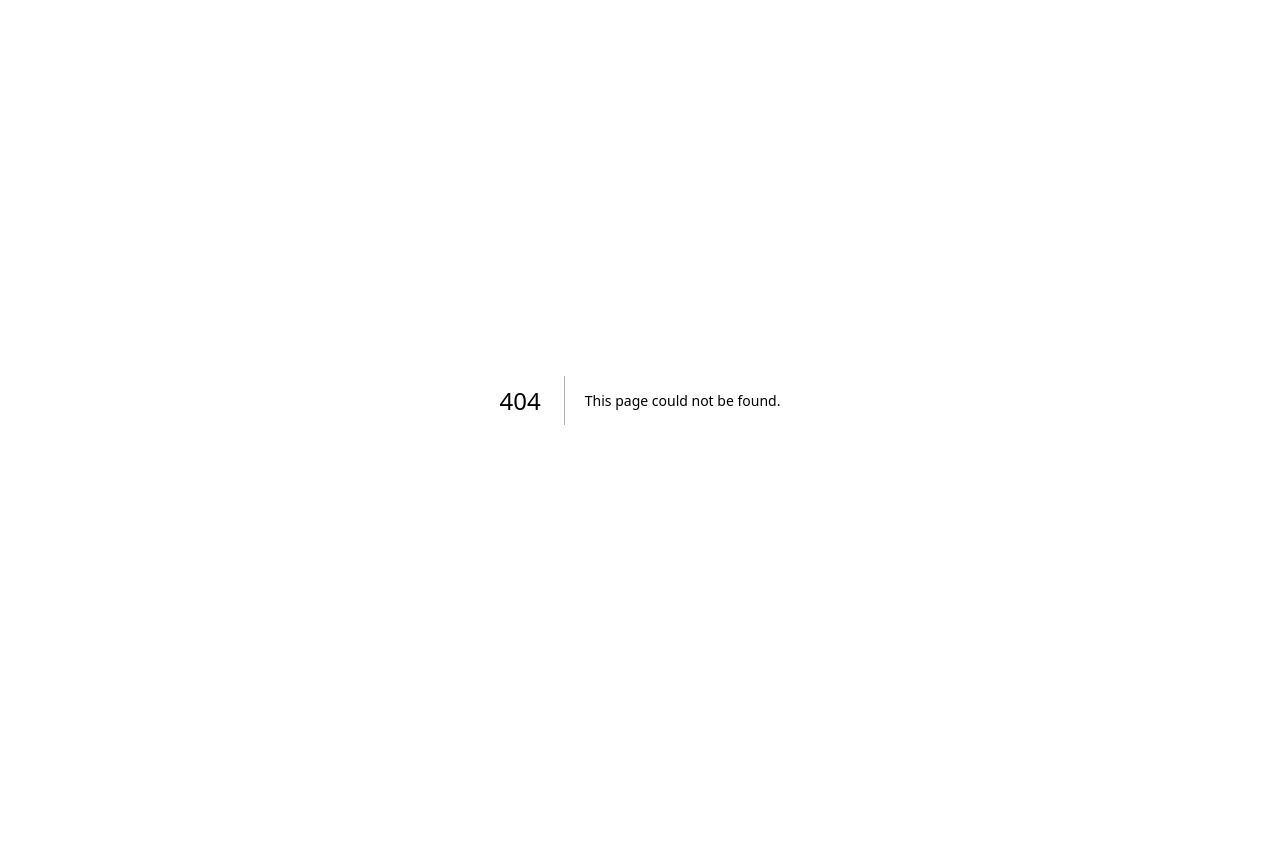
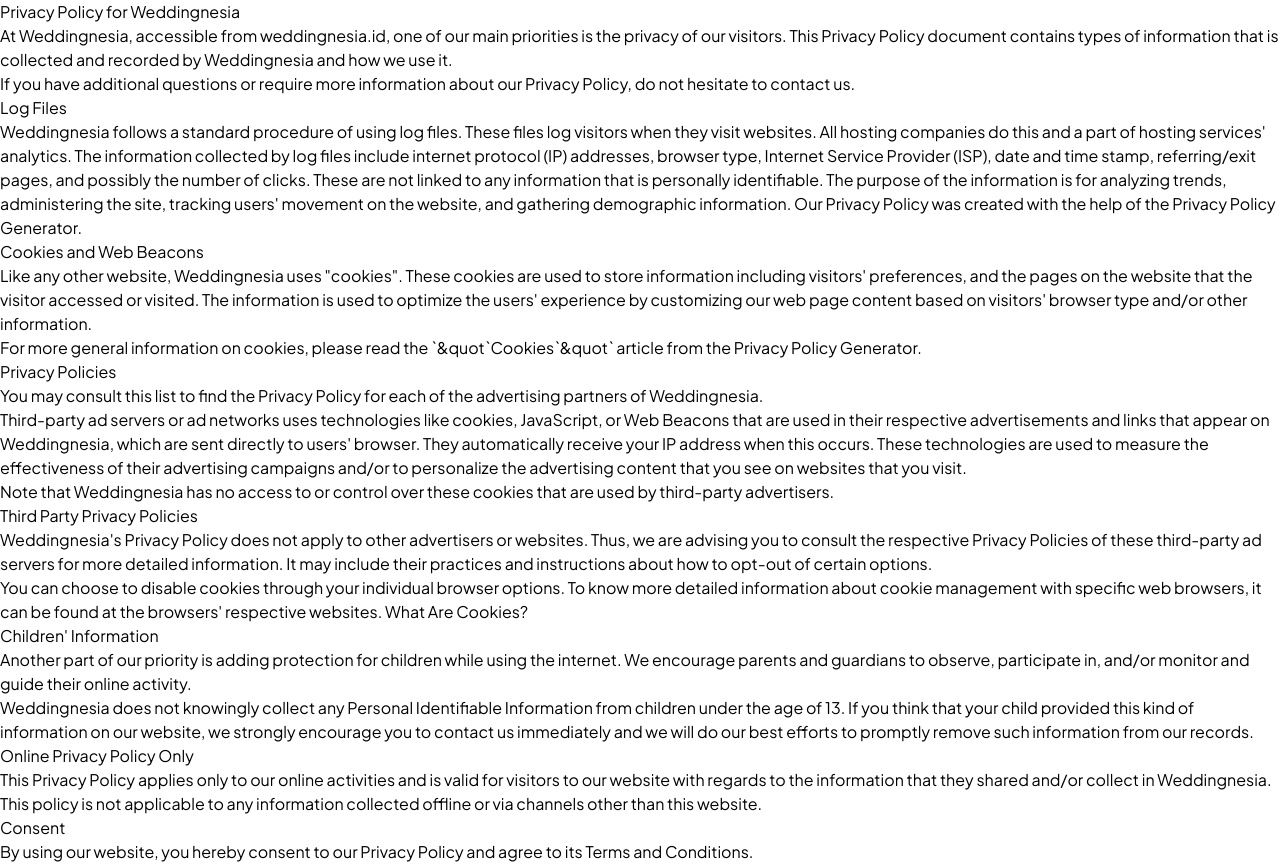
Before and after one commit to rianmz-genz/weddingnesia, a Next.js app: page /privacy-and-policy in a window 1280 px wide. Before the commit this address had no page. Before the commit the page ends 800 px from the top, so only its background shows below. Built offline with nearby package versions, Linux system fonts and the light colour scheme.

Commit message:
create page privacy and policy

```diff
--- /dev/null
+++ b/pages/privacy-and-policy.jsx
@@ -0,0 +1,102 @@
+function PrivacyPolicy() {
+  const logFileDescription =
+    "Weddingnesia follows a standard procedure of using log files. These files log visitors when they visit websites. All hosting companies do this and a part of hosting services' analytics. The information collected by log files include internet protocol (IP) addresses, browser type, Internet Service Provider (ISP), date and time stamp, referring/exit pages, and possibly the number of clicks. These are not linked to any information that is personally identifiable. The purpose of the information is for analyzing trends, administering the site, tracking users' movement on the website, and gathering demographic information. Our Privacy Policy was created with the help of the ";
+  const cookieDescription = `Like any other website, Weddingnesia uses "cookies". These cookies are used to store information including visitors' preferences, and the pages on the website that the visitor accessed or visited. The information is used to optimize the users' experience by customizing our web page content based on visitors' browser type and/or other information.`;
+  const cookieDescription2 = `Third-party ad servers or ad networks uses technologies like cookies, JavaScript, or Web Beacons that are used in their respective advertisements and links that appear on Weddingnesia, which are sent directly to users' browser. They automatically receive your IP address when this occurs. These technologies are used to measure the effectiveness of their advertising campaigns and/or to personalize the advertising content that you see on websites that you visit.`;
+  const thirdPartyDescription = `Weddingnesia's Privacy Policy does not apply to other advertisers or websites. Thus, we are advising you to consult the respective Privacy Policies of these third-party ad servers for more detailed information. It may include their practices and instructions about how to opt-out of certain options. `;
+  const thirdPartyDescription2 = `You can choose to disable cookies through your individual browser options. To know more detailed information about cookie management with specific web browsers, it can be found at the browsers' respective websites. What Are Cookies?`;
+  return (
+    <maiin>
+      <h1>Privacy Policy for Weddingnesia</h1>
+
+      <p>
+        At Weddingnesia, accessible from weddingnesia.id, one of our main
+        priorities is the privacy of our visitors. This Privacy Policy document
+        contains types of information that is collected and recorded by
+        Weddingnesia and how we use it.
+      </p>
+
+      <p>
+        If you have additional questions or require more information about our
+        Privacy Policy, do not hesitate to contact us.
+      </p>
+
+      <h2>Log Files</h2>
+
+      <p>
+        {logFileDescription}
+        <a href="https://www.privacypolicyonline.com/privacy-policy-generator/">
+          Privacy Policy Generator
+        </a>
+        .
+      </p>
+
+      <h2>Cookies and Web Beacons</h2>
+
+      <p>{cookieDescription}</p>
+
+      <p>
+        For more general information on cookies, please read{" "}
+        <a href="https://www.privacypolicyonline.com/what-are-cookies/">
+          the `&quot`Cookies`&quot` article from the Privacy Policy Generator
+        </a>
+        .
+      </p>
+
+      <h2>Privacy Policies</h2>
+
+      <p>
+        You may consult this list to find the Privacy Policy for each of the
+        advertising partners of Weddingnesia.
+      </p>
+
+      <p>{cookieDescription2}</p>
+
+      <p>
+        Note that Weddingnesia has no access to or control over these cookies
+        that are used by third-party advertisers.
+      </p>
+
+      <h2>Third Party Privacy Policies</h2>
+
+      <p>{thirdPartyDescription}</p>
+
+      <p>{thirdPartyDescription2}</p>
+
+      <h2>Children{`'`} Information</h2>
+
+      <p>
+        Another part of our priority is adding protection for children while
+        using the internet. We encourage parents and guardians to observe,
+        participate in, and/or monitor and guide their online activity.
+      </p>
+
+      <p>
+        Weddingnesia does not knowingly collect any Personal Identifiable
+        Information from children under the age of 13. If you think that your
+        child provided this kind of information on our website, we strongly
+        encourage you to contact us immediately and we will do our best efforts
+        to promptly remove such information from our records.
+      </p>
+
+      <h2>Online Privacy Policy Only</h2>
+
+      <p>
+        This Privacy Policy applies only to our online activities and is valid
+        for visitors to our website with regards to the information that they
+        shared and/or collect in Weddingnesia. This policy is not applicable to
+        any information collected offline or via channels other than this
+        website.
+      </p>
+
+      <h2>Consent</h2>
+
+      <p>
+        By using our website, you hereby consent to our Privacy Policy and agree
+        to its Terms and Conditions.
+      </p>
+    </maiin>
+  );
+}
+
+export default PrivacyPolicy;
```
